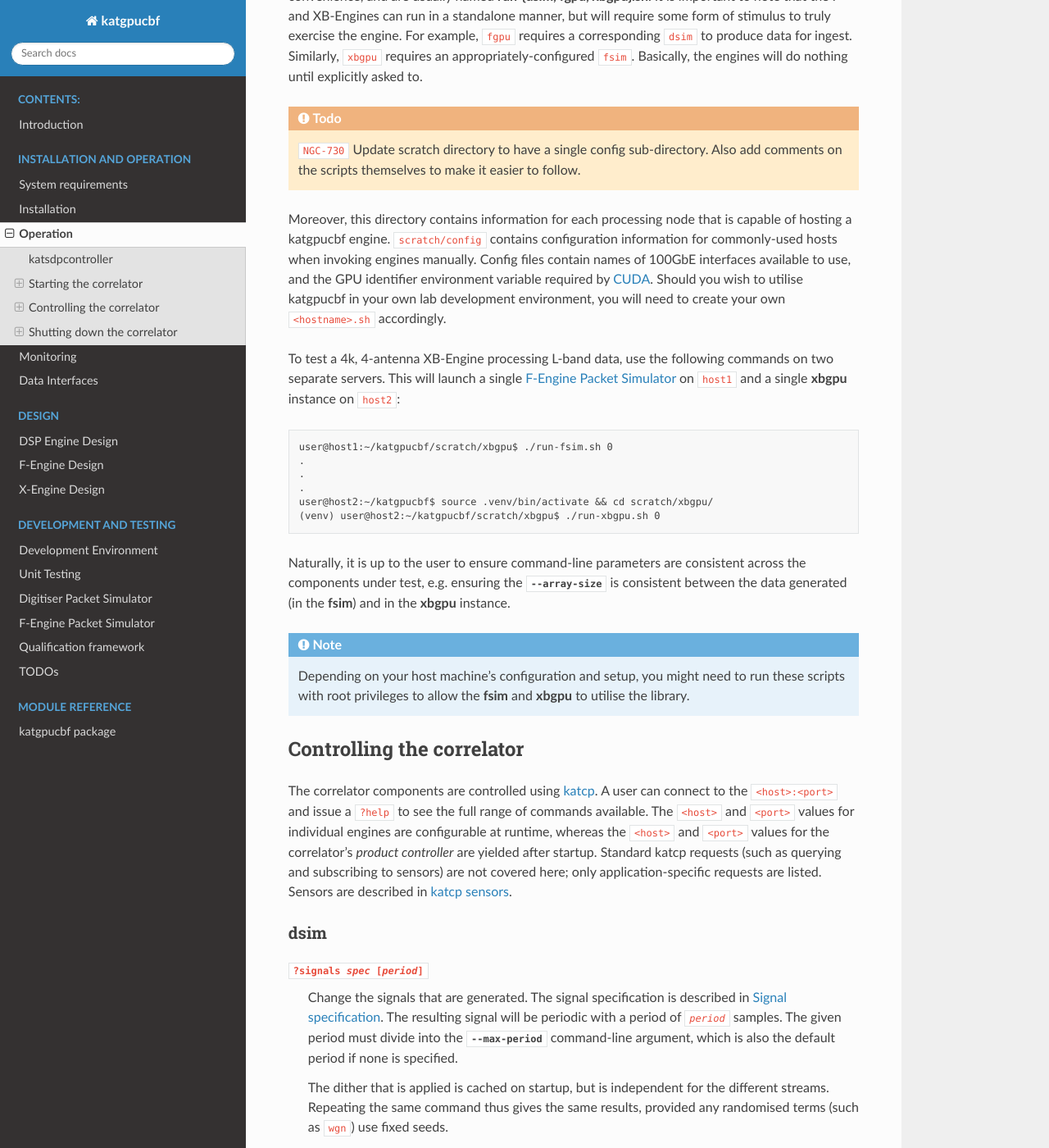
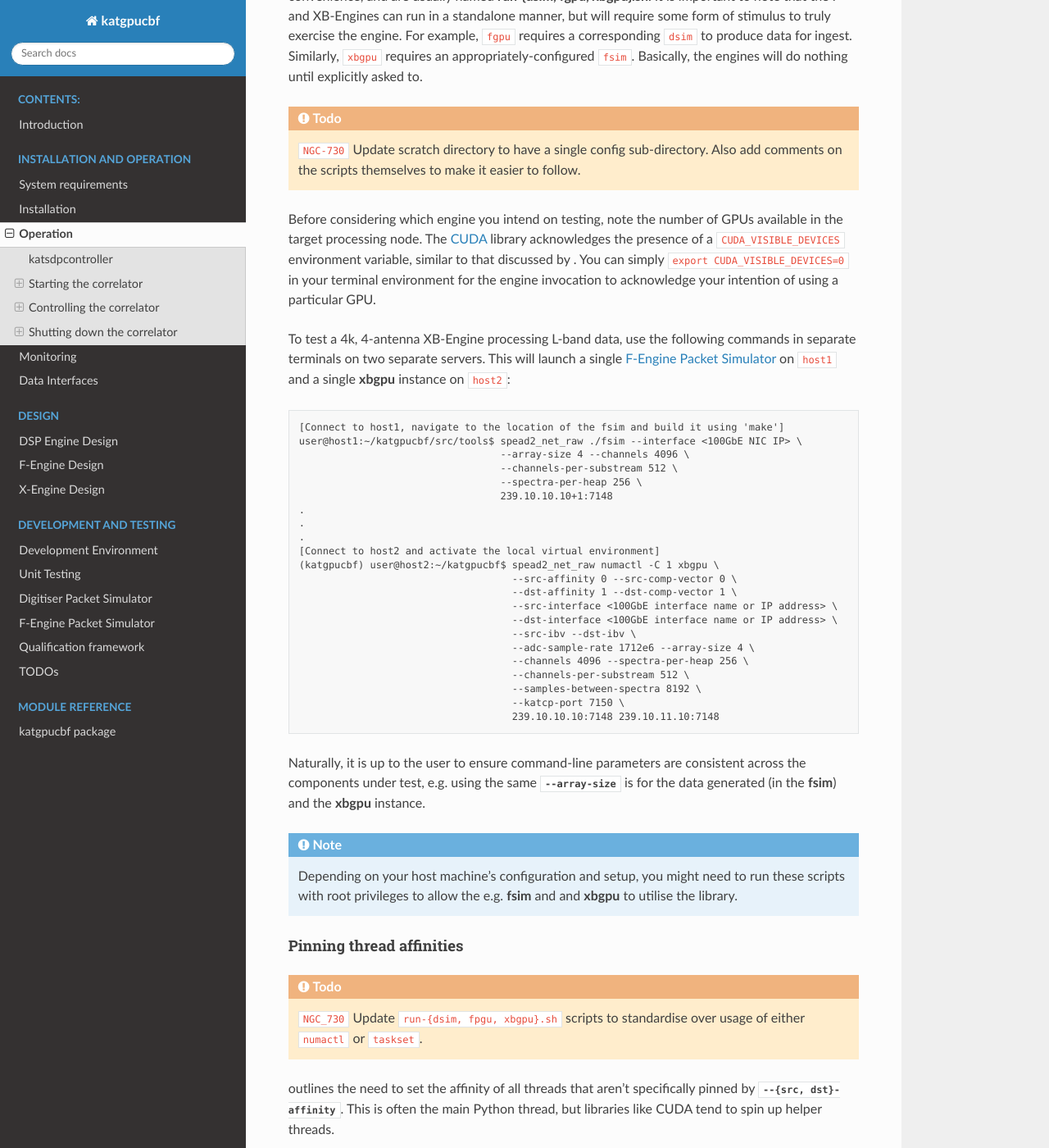
Before and after one commit to ska-sa/katgpucbf, a Sphinx documentation site: the page built from doc/control.rst, in a window 1280 px wide and 1400 px high, scrolled down 2376 px. Shown: the whole window at 82% size. Built offline with Sphinx 7.4.7 and the Read the Docs theme 2.0.0, drawn with Linux system fonts in a browser that asks for light colours; formulas are drawn with MathJax 3; the version number could not be read and is left out; some of the changed text lies outside the part shown.

Commit message:
Refine Control::Startup and Shutdown discussions
As per feedback on PR #354, I've largely expanded on the engine startup
section. This includes mentioning a few nuances of our usage of the
engines, and notes to the reader making them aware of potential
variances between development environments.

Contributes to: NGC-680, NGC-684, NGC-686.

```diff
--- a/doc/control.rst
+++ b/doc/control.rst
@@ -126,38 +126,82 @@ nothing until explicitly asked to.
   Update scratch directory to have a single config sub-directory. Also add
   comments on the scripts themselves to make it easier to follow.
 
-Moreover, this directory contains information for each processing node that is
-capable of hosting a katgpucbf engine. ``scratch/config`` contains
-configuration information for commonly-used hosts when invoking engines
-manually. Config files contain names of 100GbE interfaces available to use,
-and the GPU identifier environment variable required by `CUDA`_. Should you
-wish to utilise katgpucbf in your own lab development environment, you will
-need to create your own ``<hostname>.sh`` accordingly.
+Before considering which engine you intend on testing, note the number of GPUs
+available in the target processing node. The `CUDA`_ library acknowledges the
+presence of a ``CUDA_VISIBLE_DEVICES`` environment variable, similar to that
+discussed by :external+katsdpsigproc:std:ref:`katsdpsigproc <configuration>`.
+You can simply ``export CUDA_VISIBLE_DEVICES=0`` in your terminal environment
+for the engine invocation to acknowledge your intention of using a particular
+GPU.
+
+.. _CUDA: https://docs.nvidia.com/cuda/cuda-c-programming-guide/index.html#env-vars
 
 To test a 4k, 4-antenna XB-Engine processing L-band data, use the following
-commands on two separate servers. This will launch a single
-:ref:`feng-packet-sim` on ``host1`` and a single :program:`xbgpu` instance on
-``host2``::
+commands in separate terminals on two separate servers. This will launch a
+single :ref:`feng-packet-sim` on ``host1`` and a single :program:`xbgpu`
+instance on ``host2``::
 
-    user@host1:~/katgpucbf/scratch/xbgpu$ ./run-fsim.sh 0
+    [Connect to host1, navigate to the location of the fsim and build it using 'make']
+    user@host1:~/katgpucbf/src/tools$ spead2_net_raw ./fsim --interface <100GbE NIC IP> \
+                                      --array-size 4 --channels 4096 \
+                                      --channels-per-substream 512 \
+                                      --spectra-per-heap 256 \
+                                      239.10.10.10+1:7148
     .
     .
     .
-    user@host2:~/katgpucbf$ source .venv/bin/activate && cd scratch/xbgpu/
-    (venv) user@host2:~/katgpucbf/scratch/xbgpu$ ./run-xbgpu.sh 0
+    [Connect to host2 and activate the local virtual environment]
+    (katgpucbf) user@host2:~/katgpucbf$ spead2_net_raw numactl -C 1 xbgpu \
+                                        --src-affinity 0 --src-comp-vector 0 \
+                                        --dst-affinity 1 --dst-comp-vector 1 \
+                                        --src-interface <100GbE interface name or IP address> \
+                                        --dst-interface <100GbE interface name or IP address> \
+                                        --src-ibv --dst-ibv \
+                                        --adc-sample-rate 1712e6 --array-size 4 \
+                                        --channels 4096 --spectra-per-heap 256 \
+                                        --channels-per-substream 512 \
+                                        --samples-between-spectra 8192 \
+                                        --katcp-port 7150 \
+                                        239.10.10.10:7148 239.10.11.10:7148
 
 Naturally, it is up to the user to ensure command-line parameters are
-consistent across the components under test, e.g. ensuring the
-:option:`!--array-size` is consistent between the data generated (in the
-:program:`fsim`) and in the :program:`xbgpu` instance.
+consistent across the components under test, e.g. using the same
+:option:`!--array-size` is for the data generated (in the :program:`fsim`) and
+the :program:`xbgpu` instance.
 
 .. note::
     Depending on your host machine's configuration and setup, you might need
-    to run these scripts with root privileges to allow the :program:`fsim` and
-    :program:`xbgpu` to utilise the :external+spead2:std:ref:`ibverbs <spead2_net_raw>`
-    library.
+    to run these scripts with root privileges to allow the e.g. :program:`fsim` and
+    and :program:`xbgpu` to utilise the
+    :external+spead2:std:ref:`ibverbs <spead2_net_raw>` library.
 
-.. _CUDA: https://docs.nvidia.com/cuda/cuda-c-programming-guide/index.html#env-vars
+Pinning thread affinities
+"""""""""""""""""""""""""
+.. todo:: ``NGC_730``
+  Update ``run-{dsim, fpgu, xbgpu}.sh`` scripts to standardise over usage
+  of either ``numactl`` or ``taskset``.
+
+:external+spead2:doc:`spead2's performance tuning discussion <perf>` outlines
+the need to set the affinity of all threads that aren't specifically pinned by
+:option:`!--{src, dst}-affinity`. This is often the main Python thread, but
+libraries like CUDA tend to spin up helper threads.
+
+
+Testing without a high-speed data network
+"""""""""""""""""""""""""""""""""""""""""
+katgpucbf allows the user to develop, debug and test its engines without the
+use of a high-speed e.g. 100GbE data network. The omission of
+:option:`!--{src, dst}-ibv` command-line parameters avoids receiving data via
+the Infiniband Verbs API. This means that if you wish to e.g. capture engine
+data on a machine that doesn't support ibverbs, you could use
+:manpage:`tcpdump(8)`.
+
+.. note::
+    The data rates you intend to process are still limited by the NIC in your
+    host machine. To truly take advantage of running engines without a
+    high-speed data network, consider reducing the :option:`!--adc-sample-rate`
+    by e.g. a factor of ten as this value greatly affects the engine
+    transmission rate.
 
 Controlling the correlator
 --------------------------
```
